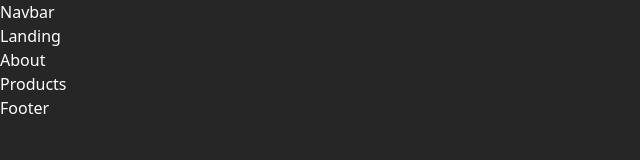
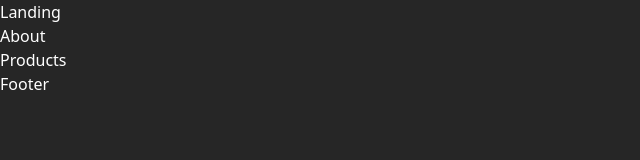
Before and after one commit to jassuwu/essential-exports, a Next.js app: page / in a window 1280 px wide. Shown: the top 160 px of the page, without its empty margins (0-640 px from the left). Built offline with nearby package versions, Linux system fonts and the light colour scheme; a web font is replaced by a local one.

Commit message:
make navbar branch and few changes

```diff
--- a/components/Navbar.tsx
+++ b/components/Navbar.tsx
@@ -1,8 +1,9 @@
-import React from 'react'
 
 const Navbar = () => {
   return (
-    <div>Navbar</div>
+    <nav >
+
+    </nav>
   )
 }
 
```
Also changed, not shown: styles/globals.css (+6 -3 lines).
